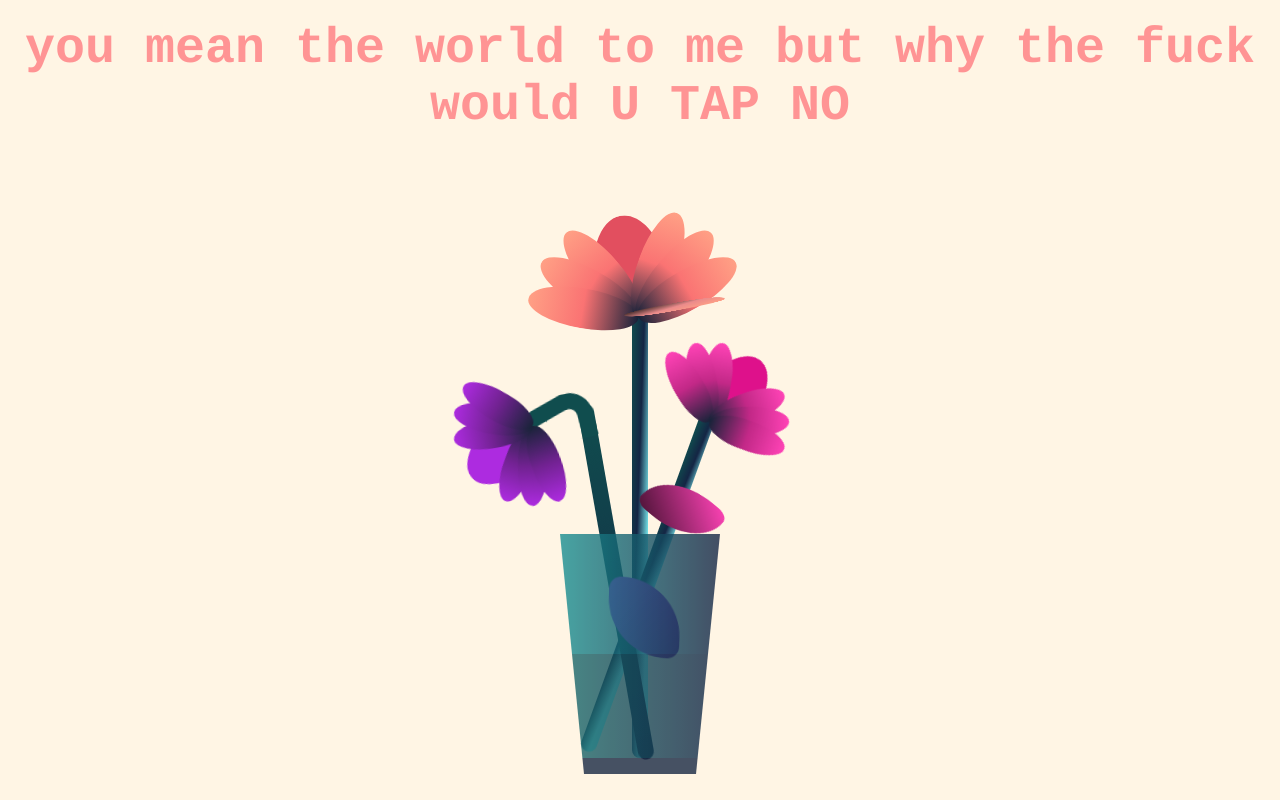
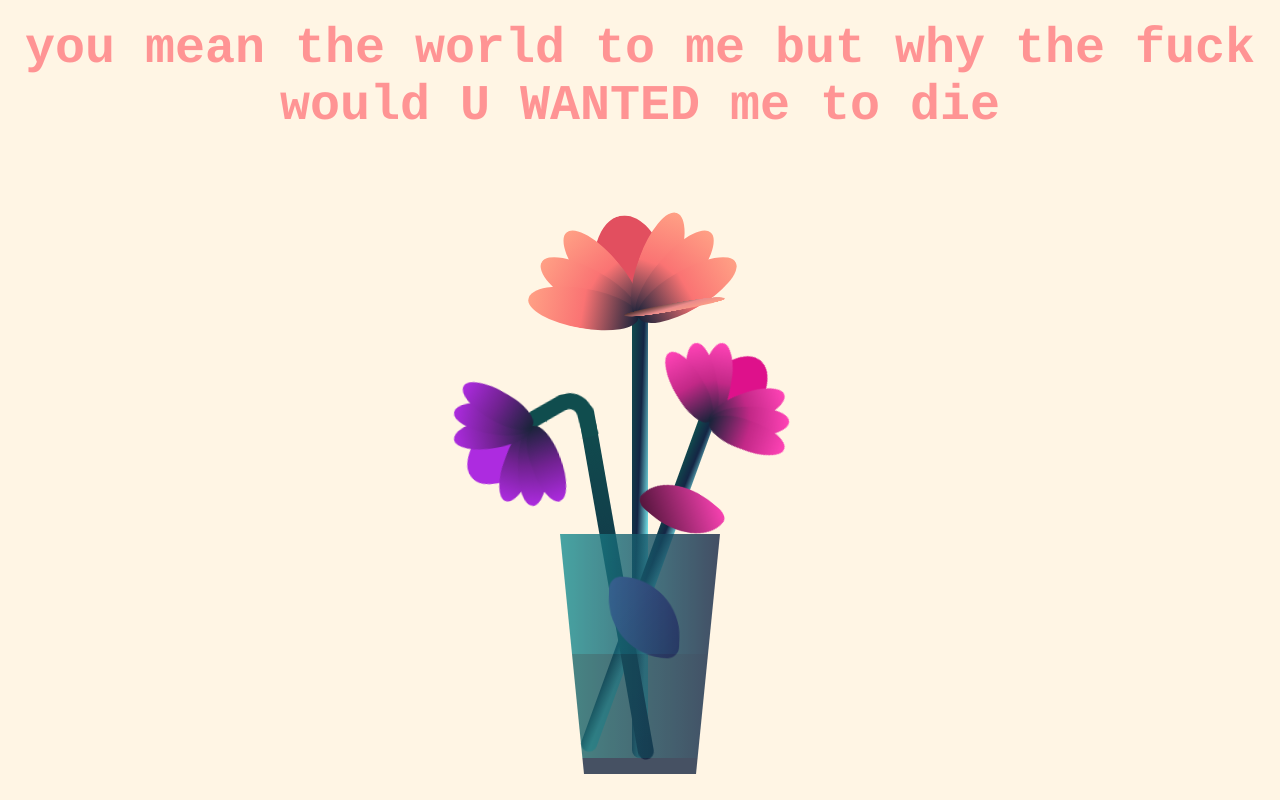
Before and after one commit to LeeCodingBasement/JADE, a plain HTML site: page lastpage.html in a window 1280 px wide. Drawn offline with Linux system fonts and the light colour scheme.

Commit message:
Update lastpage.html

```diff
--- a/lastpage.html
+++ b/lastpage.html
@@ -7,7 +7,7 @@
     <link rel="stylesheet" href="css/flower.css" />
   </head>
   <body>
-    <div id="thankyou"><b>you mean the world to me but why the fuck would U TAP NO</b></div>
+    <div id="thankyou"><b>you mean the world to me but why the fuck would U WANTED me to die</b></div>
     <div class="flower">
       <div class="f-wrapper">
         <div class="flower__line"></div>
```
